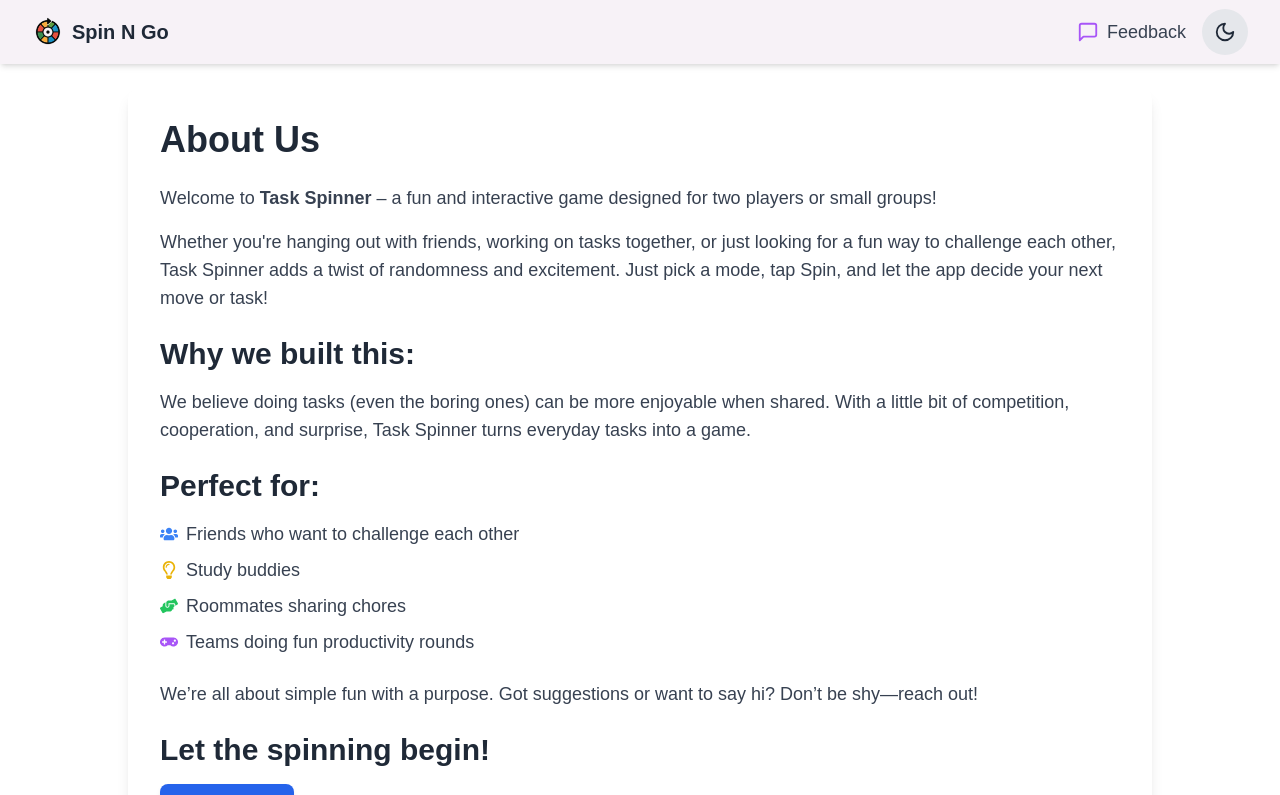
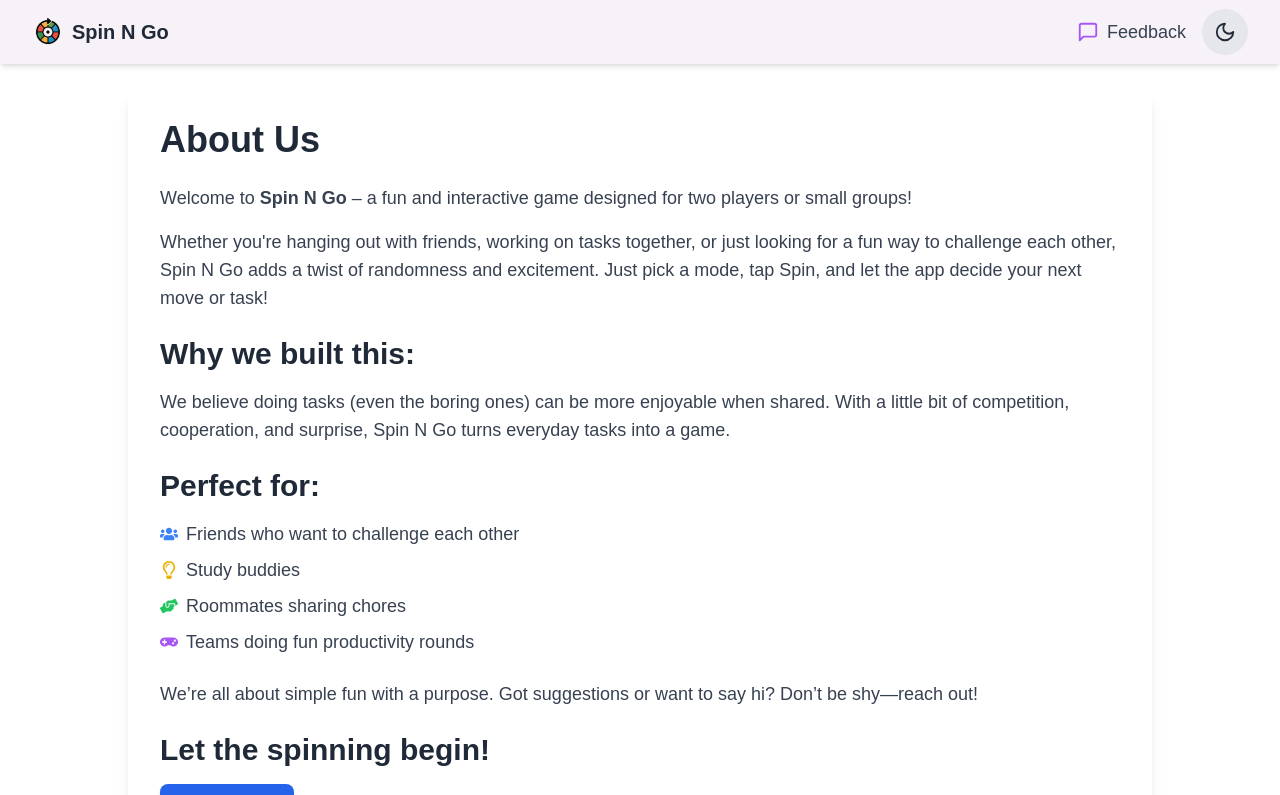
Before and after one commit to Thummar-harsh/spinngo, a React (Vite) app: page /about in a window 1280 px wide. Shown: the top 795 px of the page. Built offline with nearby package versions, Linux system fonts and the light colour scheme.

Commit message:
minor change

```diff
--- a/src/pages/AboutUs.tsx
+++ b/src/pages/AboutUs.tsx
@@ -9,16 +9,17 @@ const About = () => {
 
       <h1 className="text-4xl font-bold text-gray-800 dark:text-gray-100 mb-6">About Us</h1>
       <p className="text-lg text-gray-700 dark:text-gray-300 mb-4">
-        Welcome to <strong>Task Spinner</strong> – a fun and interactive game designed for two players or small groups!
+        Welcome to <strong>Spin N Go</strong> – a fun and interactive game designed for two players or small groups!
+
       </p>
       <p className="text-lg text-gray-700 dark:text-gray-300 mb-6">
-        Whether you're hanging out with friends, working on tasks together, or just looking for a fun way to challenge each other, Task Spinner adds a twist of randomness and excitement.
+        Whether you're hanging out with friends, working on tasks together, or just looking for a fun way to challenge each other, Spin N Go adds a twist of randomness and excitement.
         Just pick a mode, tap Spin, and let the app decide your next move or task!
       </p>
 
       <h2 className="text-3xl font-semibold text-gray-800 dark:text-gray-100 mb-4">Why we built this:</h2>
       <p className="text-lg text-gray-700 dark:text-gray-300 mb-6">
-        We believe doing tasks (even the boring ones) can be more enjoyable when shared. With a little bit of competition, cooperation, and surprise, Task Spinner turns everyday tasks into a game.
+        We believe doing tasks (even the boring ones) can be more enjoyable when shared. With a little bit of competition, cooperation, and surprise, Spin N Go turns everyday tasks into a game.
       </p>
 
       <h2 className="text-3xl font-semibold text-gray-800 dark:text-gray-100 mb-4">Perfect for:</h2>
--- a/src/pages/Contact.tsx
+++ b/src/pages/Contact.tsx
@@ -33,7 +33,7 @@ const Contact = () => {
       </div>
 
       <p className="text-lg text-gray-700 dark:text-gray-300 mb-6">
-        Thanks for using Task Spinner — we truly appreciate your support!
+        Thanks for using Spin N Go — we truly appreciate your support!
       </p>
 
       <div className="mt-8">
--- a/src/pages/Disclaimer.tsx
+++ b/src/pages/Disclaimer.tsx
@@ -7,7 +7,7 @@ const Disclaimer = () => {
       {/* <div className="bg-white dark:bg-gray-800 max-w-5xl mx-auto p-8 rounded-lg shadow-lg"> */}
       <h1 className="text-4xl font-bold text-gray-800 dark:text-gray-100 mb-6">Disclaimer</h1>
       <p className="text-lg text-gray-700 dark:text-gray-300 mb-4">
-        Task Spinner is designed for fun, lighthearted use, and casual task generation among friends, pairs, or small groups.
+        Spin N Go is designed for fun, lighthearted use, and casual task generation among friends, pairs, or small groups.
       </p>
       <p className="text-lg text-gray-700 dark:text-gray-300 mb-6">
         By using this app, you agree to the following:
--- a/src/pages/Privacy.tsx
+++ b/src/pages/Privacy.tsx
@@ -7,10 +7,10 @@ const Privacy = () => {
 
       <h1 className="text-4xl font-bold text-gray-800 dark:text-gray-100 mb-6">Privacy Policy</h1>
       <p className="text-lg text-gray-700 dark:text-gray-300 mb-4">
-        At <strong>Task Spinner</strong>, your privacy matters to us.
+        At <strong>Spin N Go</strong>, your privacy matters to us.
       </p>
       <p className="text-lg text-gray-700 dark:text-gray-300 mb-6">
-        We do not collect any personal information when you use our app. Task Spinner is designed to be simple, fun, and safe — without tracking you or asking for unnecessary details.
+        We do not collect any personal information when you use our app. Spin N Go is designed to be simple, fun, and safe — without tracking you or asking for unnecessary details.
       </p>
 
       <h2 className="text-3xl font-semibold text-gray-800 dark:text-gray-100 mb-4">Here’s what you need to know:</h2>
```
